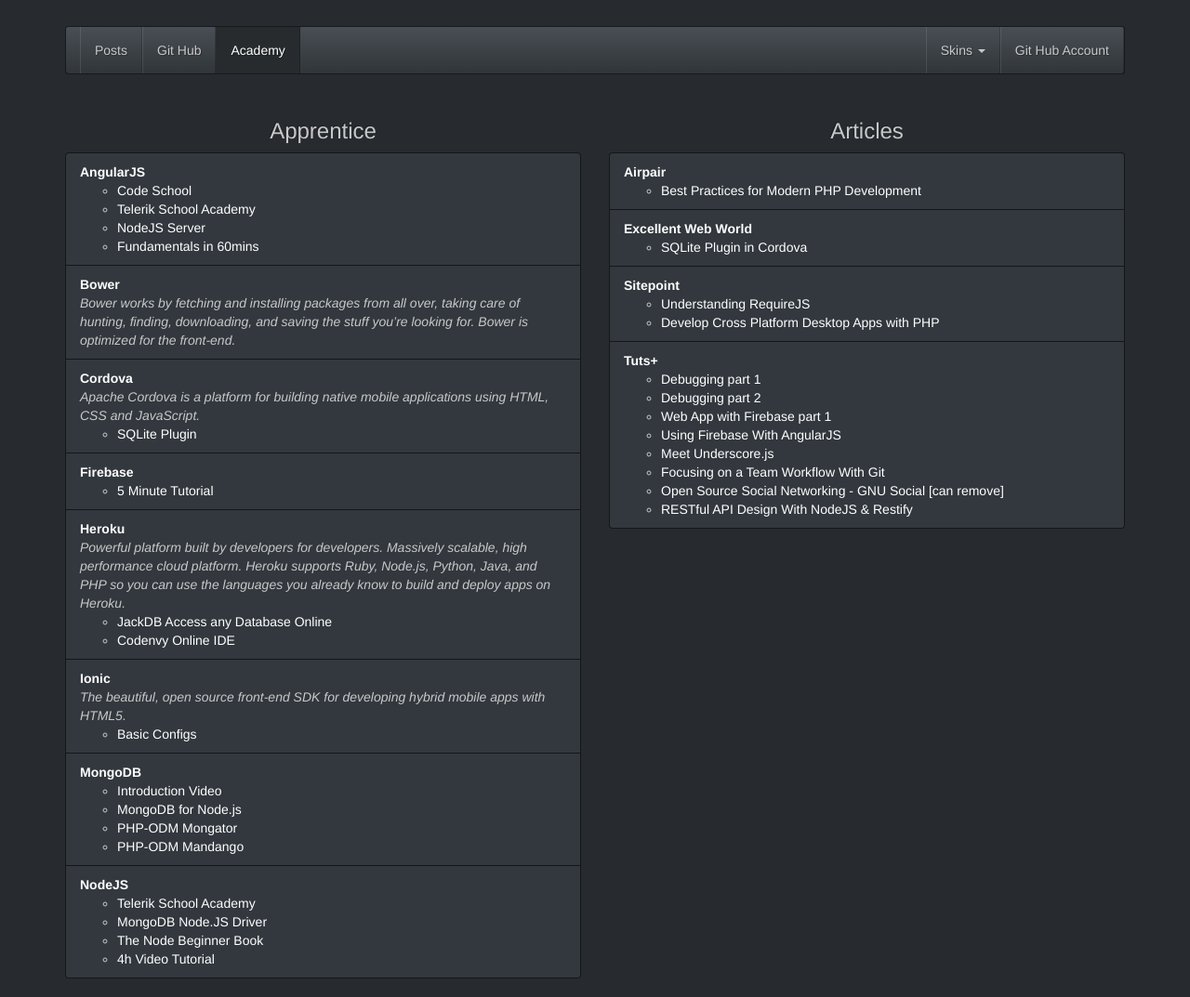
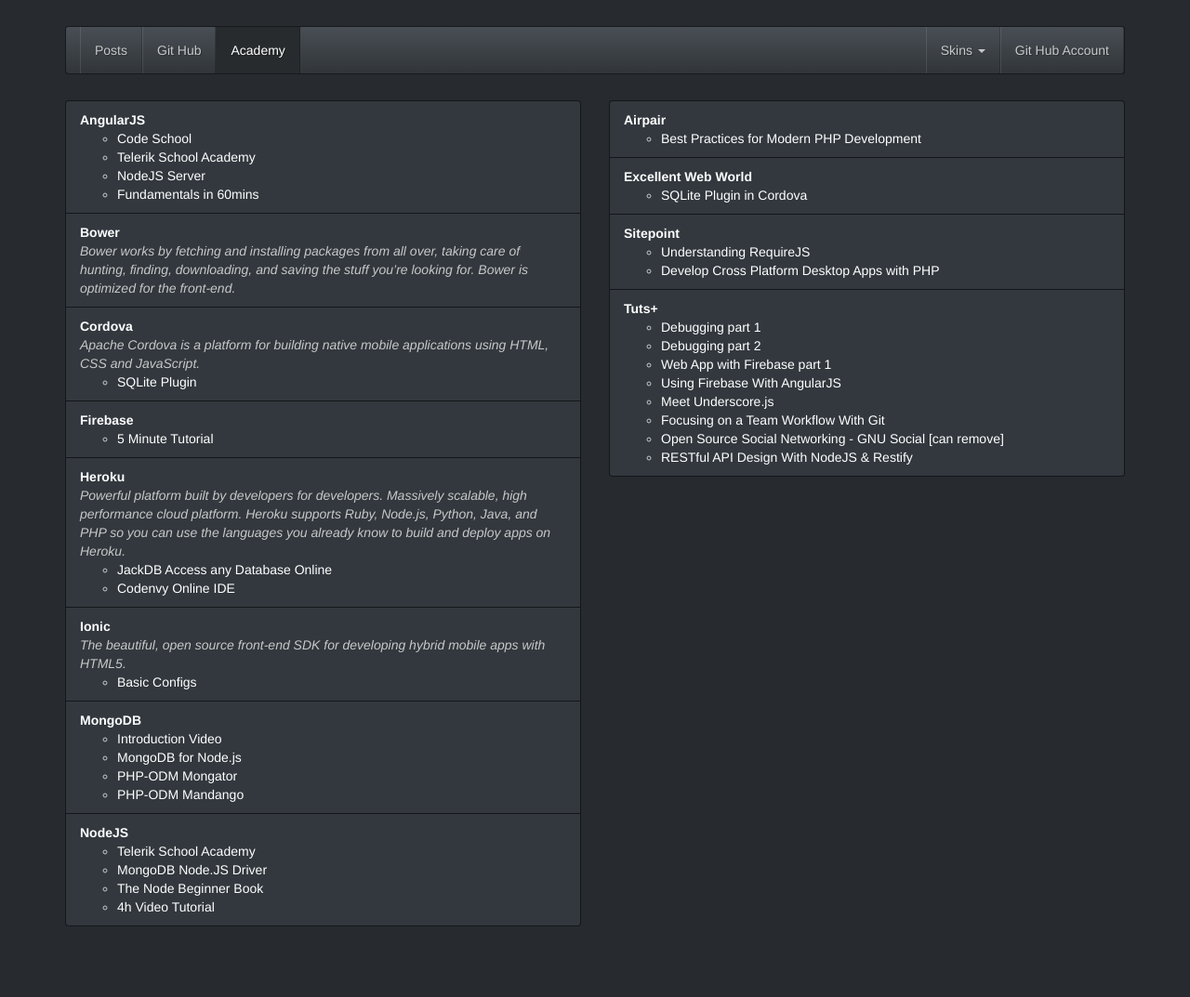
Before and after one commit to donvercety/donvercety.github.io, a Jekyll site: the page built from academy.html, in a window 1280 px wide. Shown: the whole page at 93% size. Built offline with Jekyll 4.4.1, drawn with Linux system fonts in a browser that asks for light colours; nearby versions of some CDN libraries; after the commit the page ends 1017 px from its top, so only the background shows below that.

Commit message:
Update academy.html

```diff
--- a/academy.html
+++ b/academy.html
@@ -7,7 +7,7 @@
 
 {% for obj in site.data.academy %}
 <div class="col-md-6">
-	<h3 class="text-center">{{ obj.title }}</h3>
+	<!--<h3 class="text-center">{{ obj.title }}</h3>-->
 	<ul class="list-group">
 
 		{% assign obj_entries = (obj.entries | sort: 'name') %} <!-- alphabetical sorting by name -->
```
